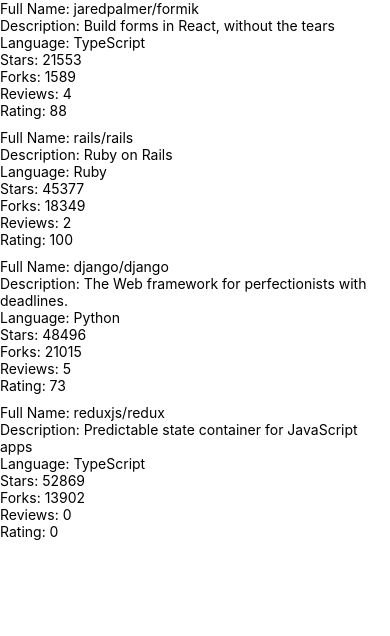
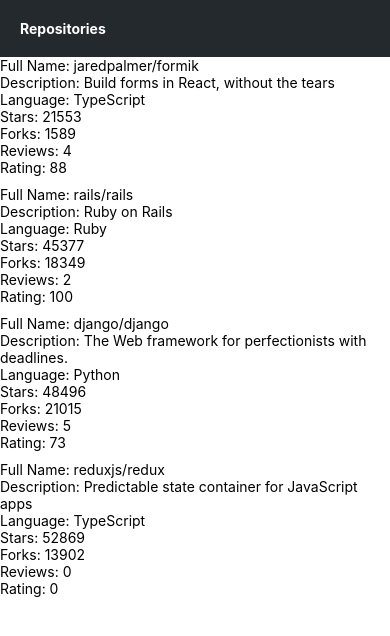
Before and after one commit to toeesamp/rate-repository-app, a React Native app: screen / in a window 390 px wide. Shown: the top 636 px of the page. Built offline with nearby package versions, Linux system fonts and the light colour scheme.

Commit message:
Exercise 10.4: the app bar

```diff
--- /dev/null
+++ b/src/components/AppBar.jsx
@@ -0,0 +1,39 @@
+import React, { useRef } from 'react';
+import { View, StyleSheet, TouchableWithoutFeedback } from 'react-native';
+import Constants from 'expo-constants';
+import theme from '../theme';
+import AppBarTab from "./AppBarTab";
+
+const styles = StyleSheet.create({
+    container: {
+        paddingTop: Constants.statusBarHeight,
+        backgroundColor: theme.colors.appBarColor,
+        display: 'flex',
+        flexDirection: 'row'
+    },
+    text: {
+        color: theme.colors.appBarText
+    }
+});
+
+const AppBar = () => {
+
+    const repositoryTabRef = useRef();
+
+    const onPress = () => {
+        console.log('repository tab button pressed');
+    };
+
+    return (
+
+        <View style={styles.container}>
+            <TouchableWithoutFeedback onPress={onPress}>
+                <AppBarTab ref={repositoryTabRef} text={"Repositories"} />
+            </TouchableWithoutFeedback>
+        </View>
+    );
+};
+
+AppBar.displayName = 'AppBar';
+
+export default AppBar;
--- /dev/null
+++ b/src/components/AppBarTab.jsx
@@ -0,0 +1,28 @@
+import React from 'react';
+import { View, StyleSheet } from 'react-native';
+// import Constants from 'expo-constants';
+import Text from "./Text";
+import theme from '../theme';
+
+const styles = StyleSheet.create({
+    container: {
+        padding: theme.paddings.big
+    },
+    text: {
+        color: theme.colors.appBarText,
+        fontWeight: theme.fontWeights.bold
+    }
+});
+
+const AppBarTab = React.forwardRef((props, ref) => {
+    return (
+        <View {...props} ref={ref} style={styles.container}>
+            <Text style={styles.text}>
+                {props.text}
+            </Text>
+        </View>
+    );
+});
+
+AppBarTab.displayName = 'AppBarTab';
+export default AppBarTab;
--- a/src/components/Main.jsx
+++ b/src/components/Main.jsx
@@ -1,12 +1,12 @@
 import React from 'react';
-import Constants from 'expo-constants';
+// import Constants from 'expo-constants';
 import { StyleSheet, View } from 'react-native';
 import RepositoryList from "./RepositoryList";
+import AppBar from "./AppBar";
 
 
 const styles = StyleSheet.create({
     container: {
-    marginTop: Constants.statusBarHeight,
         flexGrow: 1,
         flexShrink: 1,
     },
@@ -15,6 +15,7 @@
 const Main = () => {
     return (
         <View style={styles.container}>
+            <AppBar />
             <RepositoryList />
         </View>
     );
--- /dev/null
+++ b/src/components/Text.jsx
@@ -0,0 +1,40 @@
+import React from 'react';
+import { Text as NativeText, StyleSheet } from 'react-native';
+
+import theme from '../theme';
+
+const styles = StyleSheet.create({
+  text: {
+    color: theme.colors.textPrimary,
+    fontSize: theme.fontSizes.body,
+    fontFamily: theme.fonts.main,
+    fontWeight: theme.fontWeights.normal,
+  },
+  colorTextSecondary: {
+    color: theme.colors.textSecondary,
+  },
+  colorPrimary: {
+    color: theme.colors.primary,
+  },
+  fontSizeSubheading: {
+    fontSize: theme.fontSizes.subheading,
+  },
+  fontWeightBold: {
+    fontWeight: theme.fontWeights.bold,
+  },
+});
+
+const Text = ({ color, fontSize, fontWeight, style, ...props }) => {
+  const textStyle = [
+    styles.text,
+    color === 'textSecondary' && styles.colorTextSecondary,
+    color === 'primary' && styles.colorPrimary,
+    fontSize === 'subheading' && styles.fontSizeSubheading,
+    fontWeight === 'bold' && styles.fontWeightBold,
+    style,
+  ];
+
+  return <NativeText style={textStyle} {...props} />;
+};
+
+export default Text;
--- /dev/null
+++ b/src/theme.js
@@ -0,0 +1,27 @@
+const theme = {
+    colors: {
+      textPrimary: '#24292e',
+      textSecondary: '#586069',
+      appBarText: 'white',
+      primary: '#0366d6',
+      appBarColor: '#24292e'
+    },
+    fontSizes: {
+      body: 14,
+      subheading: 16,
+    },
+    fonts: {
+      main: 'System',
+    },
+    fontWeights: {
+      normal: '400',
+      bold: '700',
+    },
+    paddings: {
+        normal: 10,
+        big: 20,
+        yuge: 30
+    }
+  };
+
+  export default theme;
```
Lines whose indentation alone changed are shown as unchanged.
